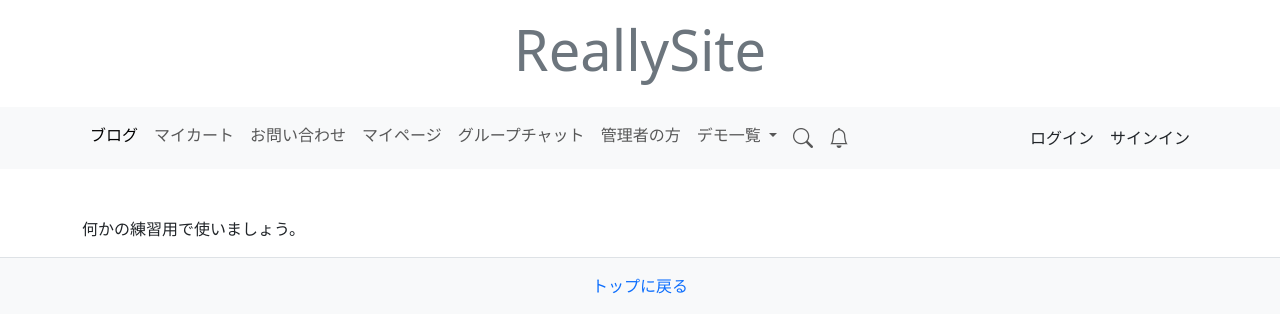
After one commit to Musty-string3/Udemy-django-ReallySite, a Django app: template templates/demo/practice.html in a window 1280 px wide. The commit adds this page. Shown: the top 333 px of the page. Run offline with Django 3.2, Linux system fonts and the light colour scheme; the template is opened without the code that fills it, so the values that code supplies are empty; some libraries are stand-ins or nearby versions.

Commit message:
練習用のデモページを作成

```diff
--- a/demo/urls.py
+++ b/demo/urls.py
@@ -9,4 +9,5 @@ app_name = 'demo'
 urlpatterns = [
     path('pay/', views.PayView.as_view(), name='pay'),
     path('cache_test/', cache_page(30)(views.CacheTestView.as_view()), name='cache'),
+    path('practice/', views.PracticeView.as_view(), name='practice'),
 ]
--- a/demo/views.py
+++ b/demo/views.py
@@ -57,3 +57,9 @@ class CacheTestView(CustomLoginRequiredMixin, View):
             'time': timezone.now(),
             'name': name,
         })
+
+
+class PracticeView(CustomLoginRequiredMixin, View):
+    def get(self, request, *args, **kwargs):
+        template_name = 'demo/practice.html'
+        return render(request, template_name, {})
--- /dev/null
+++ b/templates/demo/practice.html
@@ -0,0 +1,11 @@
+{% extends "mysite/base.html" %}
+
+{% block content %}
+
+<main class="container">
+    <div class="row">
+        <p>何かの練習用で使いましょう。</p>
+    </div>
+</main>
+
+{% endblock %}
--- a/templates/snippets/header.html
+++ b/templates/snippets/header.html
@@ -43,6 +43,7 @@
                         <li><a class="dropdown-item" href="{% url 'demo:pay' %}">決済デモページ</a></li>
                         <li><a class="dropdown-item" href="{% url 'demo:cache' %}">キャッシュテスト</a></li>
                         <li><a class="dropdown-item" href="{% url 'blog:demo_chat_room' room_name=1 %}">websocketでのチャット</a></li>
+                        <li><a class="dropdown-item" href="{% url 'demo:practice' %}">なんでも使えます</a></li>
                     </ul>
                 </li>
                 <li class="nav-item">
```
